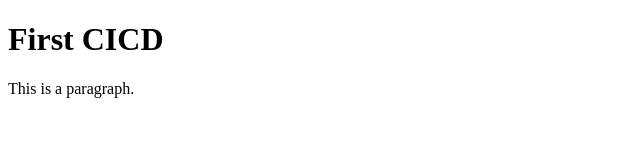
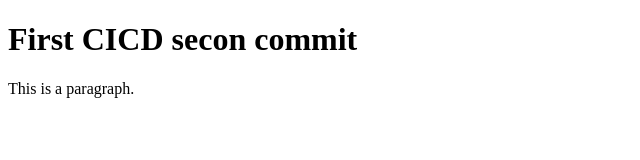
Before and after one commit to KAVINDAPIYUMAL/affordablewebapp3, a plain HTML site: page index.html in a window 1280 px wide. Shown: the whole page, without its empty margins (0-640 px from the left). Drawn offline with Linux system fonts and the light colour scheme.

Commit message:
second commit

```diff
--- a/index.html
+++ b/index.html
@@ -5,7 +5,7 @@
 </head>
 <body>
 
-<h1>First CICD</h1>
+<h1>First CICD secon commit</h1>
 <p>This is a paragraph.</p>
 
 </body>
```
